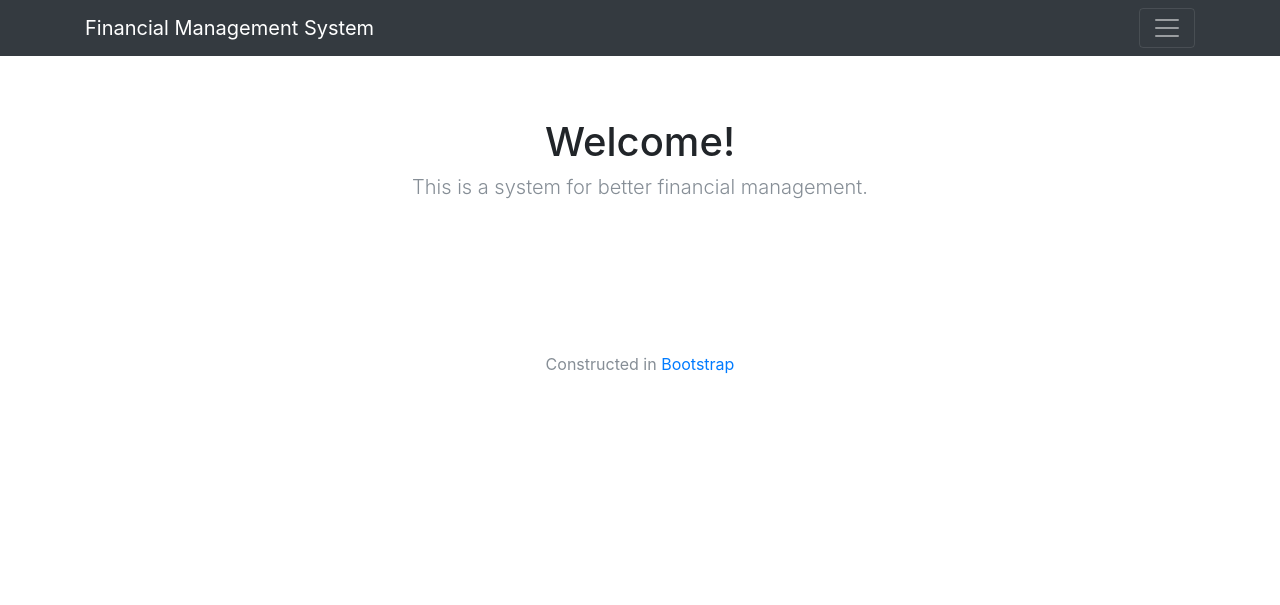
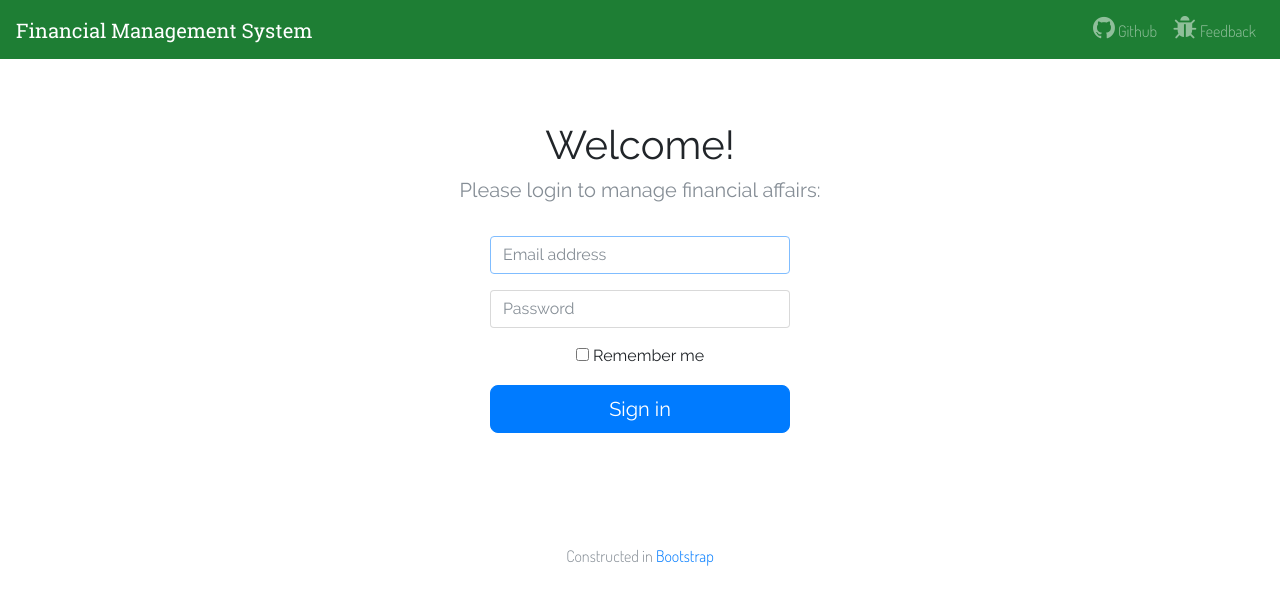
Before and after one commit to terryzhao127/online-financial-management-system, a Django app: page / in a window 1280 px wide. Shown: the top 605 px of the page. Run offline with Django 3.2, Linux system fonts and the light colour scheme; some libraries are stand-ins or nearby versions.

Commit message:
Login Page Basically Finished

```diff
--- a/templates/base.html
+++ b/templates/base.html
@@ -19,50 +19,56 @@
     <!-- Additional Style -->
     {% block additional_stylesheets %}{% endblock %}
 
+    <link rel="icon" href="{% static "img/favicon.png" %}">
     <title>{% block title %}{% endblock %}</title>
 </head>
 <body>
 <!-- Navigation Bar -->
-<div class="bg-dark collapse" id="navbarHeader" style="">
-    <div class="container">
+<nav class="navbar navbar-expand-md navbar-dark" style="background-color: #1e7e34">
+    <a class="navbar-brand" href="/">Financial Management System</a>
+    <button class="navbar-toggler" type="button" data-toggle="collapse" data-target="#navbarsExample04"
+            aria-controls="navbarsExample04" aria-expanded="false" aria-label="Toggle navigation">
+        <span class="navbar-toggler-icon"></span>
+    </button>
+
+    <div class="collapse navbar-collapse" id="navbarsExample04">
         <ul class="navbar-nav mr-auto">
-            <li class="nav-item active">
-                <a class="nav-link" href="/"><i class="fa fa-home" aria-hidden="true"></i>Home<span
-                        class="sr-only">(current)</span></a>
+            <!-- For Right Alignment -->
+        </ul>
+        <ul class="navbar-nav">
+            <li class="nav-item" data-toggle="tooltip" title="Watch repo">
+                <a class="nav-link" href="https://github.com/ANDI-Mckee/Bioinformatics-Toolkit">
+                    <i class="fa fa-github"
+                       aria-hidden="true"></i>Github
+                </a>
+            </li>
+            <li class="nav-item" data-toggle="tooltip" title="Report bugs">
+                <a class="nav-link" href="https://github.com/ANDI-Mckee/Bioinformatics-Toolkit/issues/new">
+                    <i class="fa fa-bug" aria-hidden="true"></i>Feedback
+                </a>
             </li>
             <li class="nav-item">
-                <a class="nav-link" href="https://github.com/ANDI-Mckee/Online_Financial_Management_System"><i class="fa fa-github"
-                                                aria-hidden="true"></i>Github</a>
-            </li>
-            <li class="nav-item">
-                <a class="nav-link" href="https://github.com/ANDI-Mckee/Online_Financial_Management_System/issues/new"><i class="fa fa-bug"
-                                                aria-hidden="true"></i>Report
-                    Bugs</a>
+                {% block sign_out %}{% endblock %}
             </li>
         </ul>
     </div>
+</nav>
+{#<!-- Jumbotron -->#}
+{#<section class="jumbotron text-center">#}
+{#    <div class="container">#}
+{#        <div class="jumbotron-text">#}
+{#            <h1 class="jumbotron-heading">{% block jumbotron_title %}{% endblock %}</h1>#}
+{#            <p class="lead text-muted">{% block jumbotron_subtitle %}{% endblock %}</p>#}
+{#        </div>#}
+{##}
+{#        {% block content %}{% endblock %}#}
+{##}
+{#    </div>#}
+{#</section>#}
+
+<div class="main-content">
+{% block content %}{% endblock %}
 </div>
-<div class="navbar navbar-dark bg-dark">
-    <div class="container d-flex justify-content-between">
-        <a href="/" class="navbar-brand">Financial Management System</a>
-        <button class="navbar-toggler collapsed" type="button" data-toggle="collapse" data-target="#navbarHeader"
-                aria-controls="navbarHeader" aria-expanded="false" aria-label="Toggle navigation">
-            <span class="navbar-toggler-icon"></span>
-        </button>
-    </div>
-</div>
-
-<section class="jumbotron text-center">
-    <div class="container">
-        <div class="jumbotron-text">
-            <h1 class="jumbotron-heading">{% block jumbotron_title %}{% endblock %}</h1>
-            <p class="lead text-muted">{% block jumbotron_subtitle %}{% endblock %}</p>
-        </div>
-
-        {% block content %}{% endblock %}
-
-    </div>
-</section>
 
 <!-- Footer -->
 <footer class="footer text-center">
@@ -74,6 +80,12 @@
 <script src="{% static "js/jquery-3.2.1.slim.min.js" %}"></script>
 <script src="{% static "js/popper.min.js" %}"></script>
 <script src="{% static "js/bootstrap.min.js" %}"></script>
+<script>
+    {# Initialize Tooltip #}
+    $(document).ready(function () {
+        $('[data-toggle="tooltip"]').tooltip();
+    });
+</script>
 {% block additional_scripts %}{% endblock %}
 </body>
 </html>
--- a/templates/common_static/css/global-style.css
+++ b/templates/common_static/css/global-style.css
@@ -1,61 +1,31 @@
-/* Jumbotron */
-.jumbotron {
-    overflow-wrap: break-word;
-    word-wrap: break-word;
-    background-color: white;
+/* Load Fonts */
+@font-face {
+    font-family: "RobotoSlab";
+    src: url('../fonts/RobotoSlab.ttf') format("truetype");
 }
 
-.jumbotron-text {
-    margin-bottom: 3.4em;
+@font-face {
+  font-family: "Dosis";
+  src: url('../fonts/Dosis.ttf') format("truetype");
 }
 
-@media only screen and (max-width: 352px) {
-    .jumbotron-heading {
-        font-size: 2.2em;
-    }
-
-    .jumbotron p {
-        font-size: 1.2em;
-    }
-}
-
-@media only screen and (max-width: 322px) {
-    .jumbotron-heading {
-        font-size: 2.2em;
-    }
-
-    .jumbotron p {
-        font-size: 1em;
-    }
-
-    .btn {
-        font-size: 1em;
-    }
+@font-face {
+  font-family: "Raleway";
+  src: url('../fonts/Raleway.ttf') format("truetype");
 }
 
 /* Navigation Bar */
-.nav-item a {
-    color: white;
+.navbar-brand {
+    font-family: RobotoSlab, sans-serif;
 }
 
-.nav-item a:hover {
-    color: grey;
+.nav-item {
+    font-family: Dosis, sans-serif;
 }
 
-
-@media only screen and (max-width: 386px) {
+@media only screen and (max-width: 500px) {
     .navbar-brand {
         font-size: 1.2em;
-    }
-
-        .navbar-toggler-icon {
-        max-width: 0.8em;
-    }
-}
-
-@media only screen and (max-width: 352px) {
-    .navbar-brand {
-        font-size: 1.1em;
     }
 
     .navbar-toggler-icon {
@@ -63,18 +33,47 @@
     }
 }
 
-@media only screen and (max-width: 322px) {
+@media only screen and (max-width: 465px) {
+    .navbar-brand {
+        font-size: 1.1em;
+    }
+
+    .navbar-toggler-icon {
+        max-width: 0.6em;
+    }
+}
+
+@media only screen and (max-width: 432px) {
     .navbar-brand {
         font-size: 1em;
     }
 
     .nav-link {
-        font-size: 0.9em;
+        font-size: 0.7em;
+    }
+}
+
+@media only screen and (max-width: 402px) {
+    .navbar-brand {
+        font-size: 0.8em;
+    }
+
+    .nav-link {
+        font-size: 0.7em;
     }
 
     .navbar-toggler-icon {
-        max-width: 0.7em;
+        max-width: 0.5em;
     }
+
+    .footer {
+        font-size: 0.8em;
+    }
+}
+
+/* Main Content */
+.main-content {
+    font-family: Raleway, sans-serif;
 }
 
 /* Buttons */
@@ -93,3 +92,14 @@
 .margin-bottom-2 {
     margin-bottom: 2em;
 }
+
+/* Footer */
+.footer {
+    font-family: Dosis, sans-serif;
+}
+
+@media only screen and (max-width: 402px) {
+    .footer {
+        font-size: 0.8em;
+    }
+}
--- a/templates/index/index.html
+++ b/templates/index/index.html
@@ -2,5 +2,44 @@
 
 {% block title %}Financial Management System{% endblock %}
 
-{% block jumbotron_title %}Welcome!{% endblock %}
-{% block jumbotron_subtitle %}This is a system for better financial management.{% endblock %}
+{% block additional_stylesheets %}
+    <style>
+    .form-signin {
+        max-width: 330px;
+        padding: 15px;
+        margin: 0 auto;
+    }
+
+    .jumbotron {
+        background-color: white
+    }
+
+    input {
+        margin-bottom: 1em;
+    }
+    </style>
+{% endblock %}
+{% block content %}
+    <!-- Jumbotron -->
+    <section class="jumbotron text-center">
+        <div class="container">
+            <div class="jumbotron-text">
+                <h1 class="jumbotron-heading">Welcome!</h1>
+                <p class="lead text-muted">Please login to manage financial affairs:</p>
+            </div>
+            <form class="form-signin">
+                <label for="inputEmail" class="sr-only">Email address</label>
+                <input type="email" id="inputEmail" class="form-control" placeholder="Email address" required=""
+                       autofocus="">
+                <label for="inputPassword" class="sr-only">Password</label>
+                <input type="password" id="inputPassword" class="form-control" placeholder="Password" required="">
+                <div class="checkbox">
+                    <label>
+                        <input type="checkbox" value="remember-me"> Remember me
+                    </label>
+                </div>
+                <button class="btn btn-lg btn-primary btn-block" type="submit">Sign in</button>
+            </form>
+        </div>
+    </section>
+{% endblock %}
```
Also changed, not shown: templates/common_static/fonts/Dosis.ttf (added), templates/common_static/fonts/Raleway.ttf (added), templates/common_static/fonts/RobotoSlab.ttf (added), templates/common_static/img/favicon.png (added).
